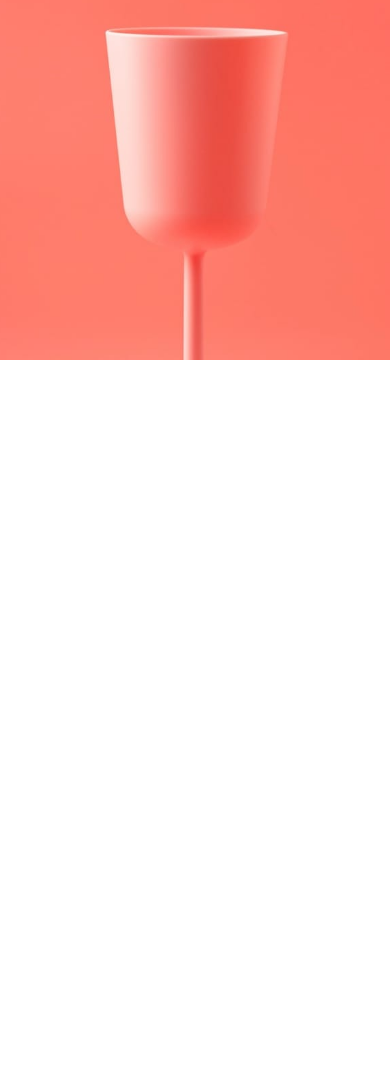
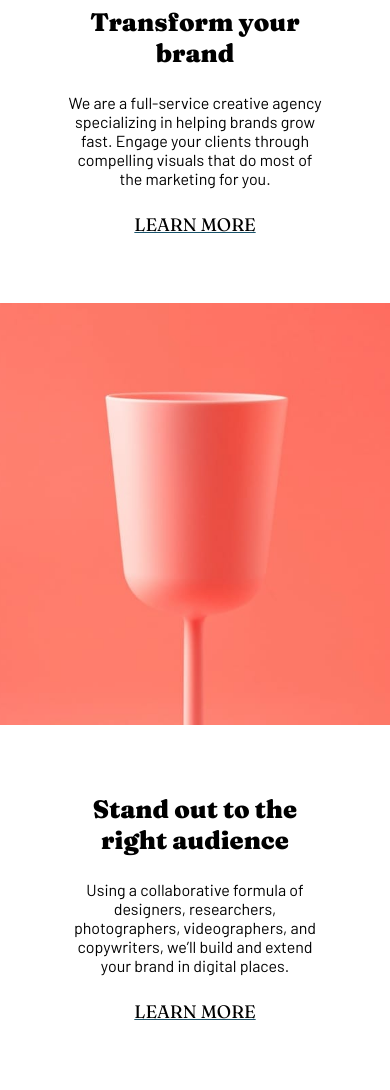
Before and after one commit to CipiVlad/sunnyside_agency_landing_page, a website built with Vite: page index.html in a window 390 px wide. Shown: the part 906-1996 px from the top of the page. Before the commit the page ends 1266 px from the top, so only its background shows below. Built offline with nearby package versions, Linux system fonts and the light colour scheme.

Commit message:
raw styled: header, first 4 sections

```diff
--- a/index.html
+++ b/index.html
@@ -21,6 +21,9 @@
       </svg>
       <!-- </div> -->
 
+      <!-- arrow -->
+
+
 
       <!-- <div class="hamburger"> -->
       <svg width="24" height="18" xmlns="http://www.w3.org/2000/svg">
@@ -43,6 +46,14 @@
         </li>
       </ul>
     </nav>
+
+    <h1>WE ARE CREATIVES</h1>
+    <svg class="arrow" width="36" height="114" xmlns="http://www.w3.org/2000/svg">
+      <g stroke="#FFF" stroke-width="6" fill="none" fill-rule="evenodd" stroke-linecap="round" stroke-linejoin="round">
+        <path d="M18 3v100M3 95.484l15 15 15-15" />
+      </g>
+    </svg>
+
   </header>
 
 
@@ -50,24 +61,27 @@
     <!-- section 1 -->
     <section class="section_flex_ctn">
       <div class="section_text">
-        <h2></h2>
-        <p></p>
-        <p></p>
+        <h2>Transform your brand</h2>
+        <p>
+          We are a full-service creative agency specializing in helping brands grow fast. Engage your clients through
+          compelling visuals that do most of the marketing for you.
+        </p>
+        <a href="#">LEARN MORE</a>
       </div>
-      <div class="section_image">
-      </div>
+      <div class="section_image"></div>
     </section>
 
     <!-- section 2 -->
     <section class="section_flex_ctn">
       <div class="section_text">
-        <h2></h2>
-        <p></p>
-        <p></p>
+        <h2>Stand out to the right audience</h2>
+        <p>
+          Using a collaborative formula of designers, researchers, photographers, videographers, and copywriters, we’ll
+          build and extend your brand in digital places.
+        </p>
+        <a href="#">LEARN MORE</a>
       </div>
-      <div class="section_image">
-        <img src="" alt="">
-      </div>
+      <div class="section_image"></div>
     </section>
 
     <!-- section 3 -->
--- a/style.css
+++ b/style.css
@@ -55,12 +55,32 @@
 }
 
 
+/* GENERALS */
+a {
+  text-decoration: none;
+  font-family: var(--ff-barlow);
+}
+
+ul li {
+  list-style: none;
+}
+
+ul li a {
+  line-height: 1.5;
+  color: var();
+}
+
+
+
+
 /* Desktop */
 /* #app {} */
 
 
 /*  MEDIA QUERIES */
 @media screen and (max-width: 430px) {
+
+  /* header */
   .orange_hero_bg {
     background-image: url('./src/assets/images/mobile/image-header.jpg');
     background-repeat: no-repeat;
@@ -68,14 +88,15 @@
     background-position: center center;
     height: 50vh;
     width: 100vw;
-    /* display: flex;
-    justify-content: center;
-    align-items: center; */
 
   }
 
   .onMobile_flex {
-    display: none;
+    /* display: none; */
+    position: absolute;
+    top: 240px;
+    left: 200px;
+    transform: translate(-50%, -50%);
   }
 
   .nav_flex_cnt {
@@ -83,6 +104,26 @@
     justify-content: space-between;
     align-items: center;
     padding: 2vh 0;
+  }
+
+  h1 {
+    text-align: center;
+    font-size: 2.3rem;
+    font-family: var(--ff-fraunces);
+    color: var(--primary-white);
+  }
+
+  .arrow {
+    display: block;
+    text-align: center;
+  }
+
+
+  /* section 1 & 2 */
+
+  .section_flex_ctn {
+    display: flex;
+    flex-direction: column-reverse;
   }
 
   section:nth-child(1) .section_image {
@@ -94,6 +135,7 @@
     width: 100vw;
   }
 
+
   section:nth-child(2) .section_image {
     background-image: url('./src/assets/images/mobile/image-stand-out.jpg');
     background-repeat: no-repeat;
@@ -104,6 +146,43 @@
   }
 
 
+  .section_flex_ctn .section_text {
+    display: grid;
+    justify-content: center;
+    place-items: center;
+    padding: 8vh;
+    gap: 25px;
+
+  }
+
+  .section_flex_ctn .section_text h2 {
+    text-align: center;
+    font-family: var(--font-fraunces);
+    font-size: 1.4em;
+    font-weight: var(--fw-900);
+  }
+
+  .section_flex_ctn .section_text p {
+    text-align: center;
+    font-family: var(--font-barlow);
+    font-size: medium;
+
+  }
+
+  .section_flex_ctn .section_text a {
+    display: block;
+    text-align: center;
+    color: #000;
+    font-family: var(--ff-fraunces);
+    text-decoration-line: underline;
+    text-decoration-color: var(--primary-dark-blue);
+  }
+
+
+  /* section 3 */
+
+
+
 
 
   /* end of media queries  */
```
